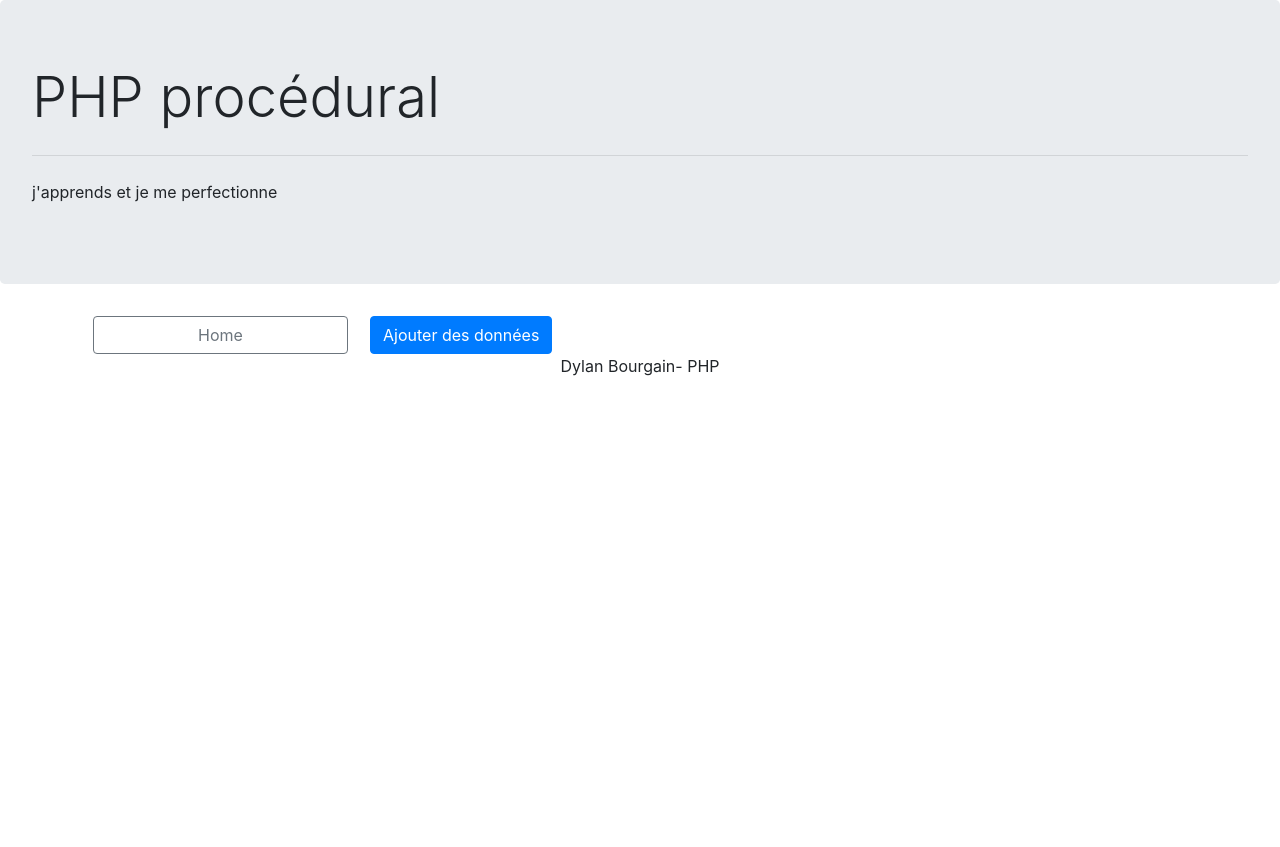
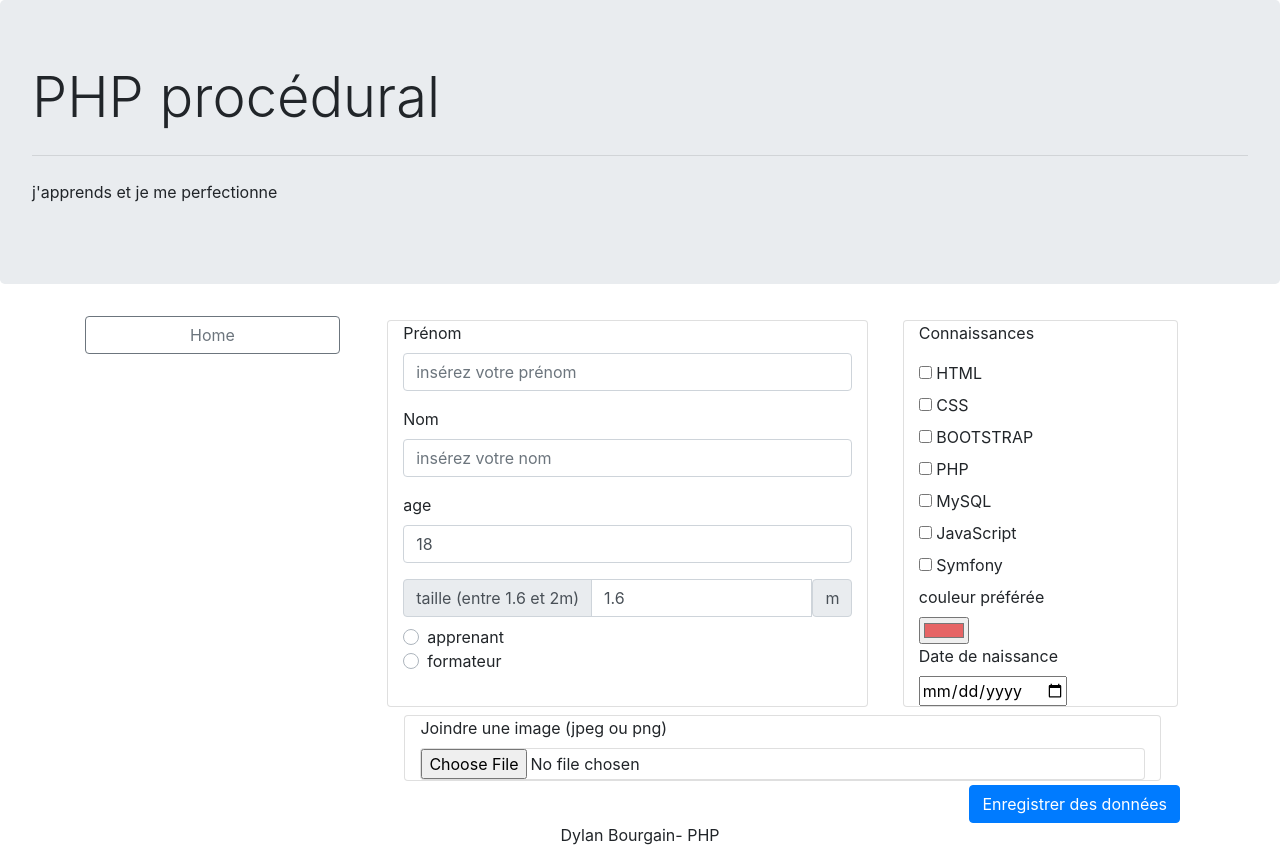
Before and after one commit to BourgainDylan/A06-BouD, a PHP site: page /index.php?addmore in a window 1280 px wide. Before the commit the page ends 376 px from the top, so only its background shows below. Run offline with PHP 8.4, Linux system fonts and the light colour scheme.

Commit message:
third commit

```diff
--- a/includes/form.inc.html
+++ b/includes/form.inc.html
@@ -47,7 +47,7 @@
 
             <!-- BUTTON -->
             <div class="d-flex justify-content-end">
-            <button type="submit" class="btn btn-outline-primary ">Enregistrer des données</button>
+            <button type="submit" class="btn btn-outline-primary" name="form1">Enregistrer des données</button>
               </div>
           </form>
 
--- /dev/null
+++ b/includes/form2.inc.html
@@ -0,0 +1,147 @@
+<form action="index.php" method="POST" >
+
+    <div class="container">
+        <div class="row">
+            <div class="card col-md-7 mx-auto my-1">
+                <div>
+
+
+                    <!-- INFO GLOBALE -->
+                    <div class="form-group ">
+                        <label for="formGroupExampleInput">Prénom</label>
+                        <input value="" name="prenom" type="text" class="form-control" id="formGroupExampleInput"
+                            placeholder="insérez votre prénom">
+                    </div>
+
+                    <!-- NOM -->
+                    <div class="form-group">
+                        <label for="formGroupExampleInput2">Nom</label>
+                        <input value="" name="nom" type="text" class="form-control" id="formGroupExampleInput2"
+                            placeholder="insérez votre nom">
+                    </div>
+
+                    <!-- AGE -->
+                    <div class="form-group">
+                        <label for="formGroupExampleInput2">age</label>
+                        <input value="18" name="age" type="number" min="18" max="60" step="1" class="form-control"
+                            id="formGroupExampleInput2" placeholder="insérez votre age">
+                    </div>
+
+
+                    <!-- TAILLE -->
+
+                    <div class="input-group mb-2 mr-sm-2">
+                        <div class="input-group-prepend">
+                            <div class="input-group-text">taille (entre 1.6 et 2m)</div>
+
+                        </div>
+                        <input name="taille" type="number" min="1.6" max="2" step="0.01" class="form-control"
+                            value="1.6" id="inlineFormInputGroupUsername2" placeholder="Inserez votre taille">
+                        <div class="input-group-text">m</div>
+                    </div>
+
+
+                    <!-- RADIO -->
+
+                    <div class="custom-control custom-radio">
+                        <input type="radio" id="customRadio1" value="apprenant" name="customRadio"
+                            class="custom-control-input">
+                        <label class="custom-control-label" for="customRadio1">apprenant</label>
+                    </div>
+                    <div class="custom-control custom-radio">
+                        <input type="radio" id="customRadio2" value="formateur" name="customRadio"
+                            class="custom-control-input">
+                        <label name="radio" class="custom-control-label" for="customRadio2">formateur</label>
+                    </div>
+
+                </div>
+
+
+            </div>
+            <div class="card col-md-4 mx-auto my-1">
+
+
+
+                <div>
+
+                    <p>Connaissances</p>
+                    <div class="d-flex flex-column">
+                        <div>
+                            <Label>
+                                <input name="html" type="checkbox" aria-label="Checkbox for following text input">
+                                HTML
+
+                            </Label>
+                        </div>
+                        <Label>
+                            <input name="css" value="css" type="checkbox" aria-label="Checkbox for following text input">
+                            CSS
+                        </Label>
+                        <Label>
+                            <input name="bootstrap" value="bootstrap"  type="checkbox" aria-label="Checkbox for following text input">
+                            BOOTSTRAP
+                        </Label>
+                        <Label>
+                            <input name="PHP"  value="php"  type="checkbox" aria-label="Checkbox for following text input">
+                            PHP
+                        </Label>
+                        <Label>
+                            <input name="Mysql" value="Mysql"  type="checkbox" aria-label="Checkbox for following text input">
+                            MySQL
+                        </Label>
+                        <Label>
+                            <input name="javaScript" value="javascript"  type="checkbox" aria-label="Checkbox for following text input">
+                            JavaScript
+                        </Label>
+                        <Label>
+                            <input name="symfony" value="Symfony"  type="checkbox" aria-label="Checkbox for following text input">
+                            Symfony
+                        </Label>
+                    </div>
+
+                    <div>
+
+                        <div>
+                            <label for="head">couleur préférée</label>
+                            <div>
+                                <input type="color" id="head" name="head" value="#e66465">
+
+                            </div>
+                        </div>
+
+                        <div>
+                            <label for="head">Date de naissance</label>
+                            <div>
+                                <input type="date" id="head" name="head" value="#e66465">
+
+                            </div>
+                        </div>
+
+
+                    </div>
+
+                </div>
+
+            </div>
+        </div>
+
+        <div class="row">
+            <div class="card col-11 mx-auto my-1">
+                <label for="avatar">Joindre une image (jpeg ou png)</label>
+
+                <div class="card">
+                <input type="file"
+                       id="avatar" name="avatar"
+                       accept="image/png, image/jpeg">
+
+
+            </div>
+
+
+        </div>
+    </div>
+    <div class="d-flex justify-content-end">
+    <button name="form2" type="submit" class=" btn btn-primary">Enregistrer des données </button>
+</div>
+    </div>
+</form>
--- a/index.php
+++ b/index.php
@@ -23,8 +23,8 @@ session_start();
 
 <div class="container">
         <div class="row ">
-            <nav class="col-sm-3 ">
-                <a href="index.php" class=" btn-block mx-2 btn btn-outline-secondary ">Home</a>
+            <nav class="col-sm-3  ">
+                <a href="index.php" class=" btn-block btn btn-outline-secondary ">Home</a>
 
                 <?php
 
@@ -46,19 +46,35 @@ session_start();
             <?php
 
 
-            if(!empty($_SESSION)){
+            if (!empty($_SESSION)){
 
                 $table=$_SESSION['table'];
 
             }
 
-            if(isset($_GET["add"])){
+
+            if(isset($_GET["addmore"])){
+
+
+                include'includes/form2.inc.html';
+
+
+
+            }
+
+            elseif(isset($_GET["add"])){
 
 
                 include'includes/form.inc.html';
 
 
-            }elseif (!empty($_POST)){
+            }
+
+
+
+
+            elseif (isset($_POST['form1'])){
+
 
 
                 $table=[
@@ -74,7 +90,40 @@ session_start();
               echo' <h1> les données ont bien été enregistrées </h1> ';
 
 
-                }elseif (isset($_SESSION['table'])){
+                }
+                elseif(isset($_POST['form2'])){
+
+                    $table=[
+                        "Firstname" => $_POST["prenom"],
+                        "last_name" => $_POST["nom"],
+                        "situation" =>$_POST["customRadio"],
+                        "age" => $_POST["age"],
+                        "taille" => $_POST["taille"],
+                        "html" => $_POST["html"],
+                        "css" => $_POST["css"],
+                        "bootstrap" => $_POST["bootstrap"],
+                        "PHP" => $_POST["PHP"],
+                        "Mysql" => $_POST["Mysql"],
+                        "javaScript" => $_POST["javaScript"],
+                        "symfony" => $_POST["symfony"],
+
+                        ];
+
+
+                    $_SESSION['table']=$table;
+                    echo' <h1> les données ont bien été enregistrées </h1> ';
+
+                        var_dump($table);
+
+                }
+
+
+
+
+
+
+                elseif (isset($_SESSION['table'])){
+
 
                         if(isset($_GET['debogage'])){
 
@@ -155,6 +204,7 @@ session_start();
                 else{
 
                     echo'<a href="index.php?add" type="button" class="btn btn-primary">Ajouter des données</a>';
+                    echo'<a href="index.php?addmore" type="button" class="btn btn-secondary mx-2">Ajouter plus de  données</a>';
 
                 }
 
```
